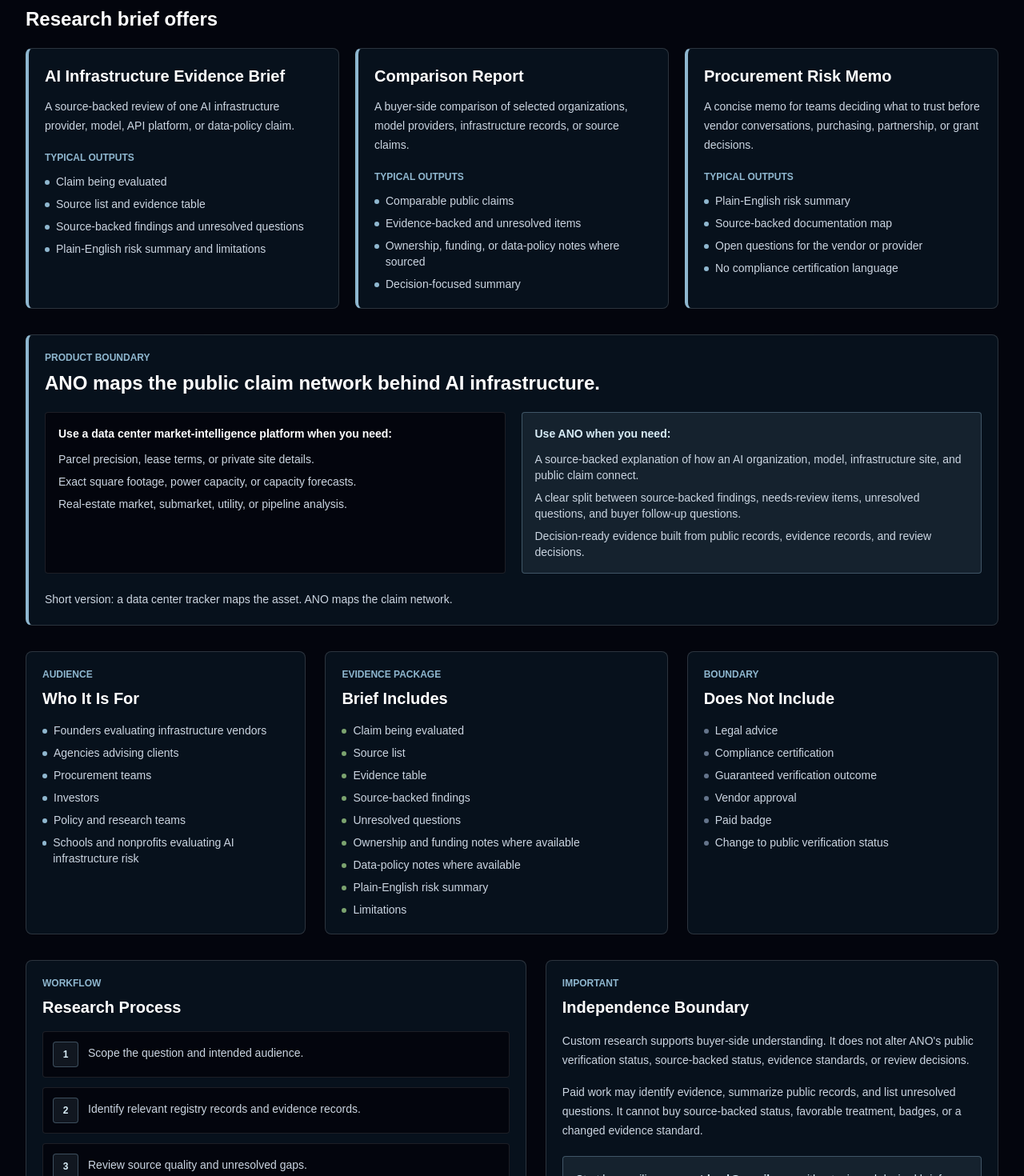
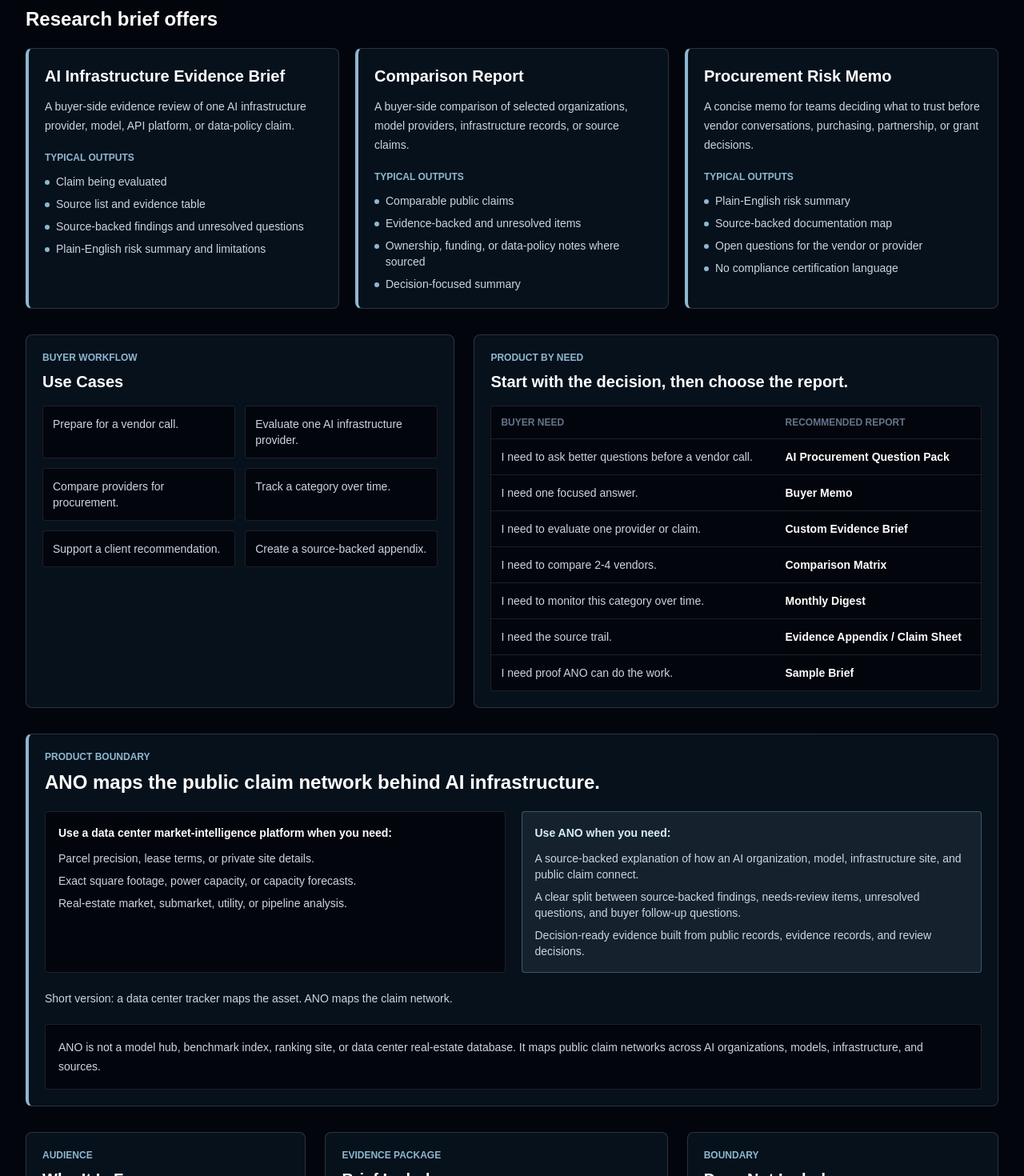
Before and after one commit to perfinitive-org/LargeLanguageObservitory, a Next.js app: page /custom-research in a window 1280 px wide. Shown: the part 620-2090 px from the top of the page at 80% size. Built offline with nearby package versions, Linux system fonts and the light colour scheme.

Commit message:
Tune buyer product copy

```diff
--- a/src/app/custom-research/page.tsx
+++ b/src/app/custom-research/page.tsx
@@ -12,7 +12,7 @@
   {
     title: "AI Infrastructure Evidence Brief",
     description:
-      "A source-backed review of one AI infrastructure provider, model, API platform, or data-policy claim.",
+      "A buyer-side evidence review of one AI infrastructure provider, model, API platform, or data-policy claim.",
     outputs: [
       "Claim being evaluated",
       "Source list and evidence table",
@@ -41,6 +41,46 @@
       "Open questions for the vendor or provider",
       "No compliance certification language"
     ]
+  }
+];
+
+const useCases = [
+  "Prepare for a vendor call.",
+  "Evaluate one AI infrastructure provider.",
+  "Compare providers for procurement.",
+  "Track a category over time.",
+  "Support a client recommendation.",
+  "Create a source-backed appendix."
+];
+
+const productsByNeed = [
+  {
+    need: "I need to ask better questions before a vendor call.",
+    report: "AI Procurement Question Pack"
+  },
+  {
+    need: "I need one focused answer.",
+    report: "Buyer Memo"
+  },
+  {
+    need: "I need to evaluate one provider or claim.",
+    report: "Custom Evidence Brief"
+  },
+  {
+    need: "I need to compare 2-4 vendors.",
+    report: "Comparison Matrix"
+  },
+  {
+    need: "I need to monitor this category over time.",
+    report: "Monthly Digest"
+  },
+  {
+    need: "I need the source trail.",
+    report: "Evidence Appendix / Claim Sheet"
+  },
+  {
+    need: "I need proof ANO can do the work.",
+    report: "Sample Brief"
   }
 ];
 
@@ -80,6 +120,42 @@
   "Review source quality and unresolved gaps.",
   "Prepare a written brief with caveats and next questions.",
   "Keep client questions separate from registry verification outcomes."
+];
+
+const assemblySteps = [
+  "Structured evidence records",
+  "Source-backed claim table",
+  "Review decision log",
+  "Human editorial pass",
+  "Buyer-facing report"
+];
+
+const proofLinks = [
+  {
+    title: "Method",
+    href: "/about",
+    description: "How the observatory defines records, evidence, and review status."
+  },
+  {
+    title: "Transparency",
+    href: "/transparency",
+    description: "Commercial boundaries, source-submission rules, and limitations."
+  },
+  {
+    title: "Sample Brief",
+    href: "/sample-brief",
+    description: "A public sample of a buyer-side evidence brief."
+  },
+  {
+    title: "Evidence Records",
+    href: "/evidence",
+    description: "Reusable evidence records linked to observables and review decisions."
+  },
+  {
+    title: "Review Decisions",
+    href: "/review-decisions",
+    description: "The static human review ledger behind status changes."
+  }
 ];
 
 const faqs = [
@@ -232,6 +308,50 @@
           </div>
         </section>
 
+        <section className="mt-8 grid gap-6 lg:grid-cols-[0.9fr_1.1fr]">
+          <Panel title="Use Cases" eyebrow="Buyer workflow">
+            <ul className="grid gap-3 text-sm text-slate-300 sm:grid-cols-2">
+              {useCases.map((item) => (
+                <li
+                  key={item}
+                  className="rounded border border-white/10 bg-[#03050d] p-3"
+                >
+                  {item}
+                </li>
+              ))}
+            </ul>
+          </Panel>
+
+          <section className="rounded-lg border border-white/15 bg-[#07111c] p-5">
+            <p className="text-xs font-semibold uppercase text-[#8fb7cf]">
+              Product by need
+            </p>
+            <h2 className="mt-2 text-xl font-semibold text-white">
+              Start with the decision, then choose the report.
+            </h2>
+            <div className="mt-4 overflow-x-auto rounded border border-white/10 bg-[#03050d]">
+              <table className="min-w-full divide-y divide-white/10 text-left text-sm">
+                <thead className="text-xs uppercase text-slate-500">
+                  <tr>
+                    <th className="px-3 py-3">Buyer need</th>
+                    <th className="px-3 py-3">Recommended report</th>
+                  </tr>
+                </thead>
+                <tbody className="divide-y divide-white/10 text-slate-300">
+                  {productsByNeed.map((row) => (
+                    <tr key={row.need}>
+                      <td className="px-3 py-3">{row.need}</td>
+                      <td className="px-3 py-3 font-semibold text-white">
+                        {row.report}
+                      </td>
+                    </tr>
+                  ))}
+                </tbody>
+              </table>
+            </div>
+          </section>
+        </section>
+
         <section className="mt-8 rounded-lg border border-l-4 border-white/15 border-l-[#8fb7cf] bg-[#07111c] p-5">
           <p className="text-xs font-semibold uppercase text-[#8fb7cf]">
             Product boundary
@@ -274,6 +394,11 @@
             Short version: a data center tracker maps the asset. ANO maps the
             claim network.
           </p>
+          <div className="mt-5 rounded border border-white/10 bg-[#03050d] p-4 text-sm leading-6 text-slate-300">
+            ANO is not a model hub, benchmark index, ranking site, or data
+            center real-estate database. It maps public claim networks across
+            AI organizations, models, infrastructure, and sources.
+          </div>
         </section>
 
         <section className="mt-8 grid gap-6 lg:grid-cols-[0.9fr_1.1fr_1fr]">
@@ -330,14 +455,19 @@
 
           <Panel title="Independence Boundary" eyebrow="Important">
             <p className="text-sm leading-6 text-slate-300">
-              Custom research supports buyer-side understanding. It does not
-              alter ANO&apos;s public verification status, source-backed status,
-              evidence standards, or review decisions.
+              ANO reports are buyer-side research support. They are not legal
+              advice, compliance certification, official approval, vendor
+              endorsement, rankings, or verification badges.
+            </p>
+            <p className="mt-4 text-sm leading-6 text-slate-300">
+              Payment for custom research does not alter ANO&apos;s public
+              verification status, source-backed status, evidence standards,
+              review decisions, or inclusion criteria.
             </p>
             <p className="mt-4 text-sm leading-6 text-slate-300">
               Paid work may identify evidence, summarize public records, and
-              list unresolved questions. It cannot buy source-backed status,
-              favorable treatment, badges, or a changed evidence standard.
+              list unresolved questions. It cannot buy favorable treatment,
+              badges, or a changed evidence standard.
             </p>
             <div className="mt-5 rounded border border-[#8fb7cf]/35 bg-[#8fb7cf]/10 p-4 text-sm leading-6 text-[#d8edf8]">
               Start by emailing{" "}
@@ -347,6 +477,63 @@
               with a topic and desired brief type.
             </div>
           </Panel>
+        </section>
+
+        <section className="mt-8 grid gap-6 lg:grid-cols-[1fr_0.95fr]">
+          <Panel title="How Reports Are Assembled" eyebrow="Evidence packaging">
+            <div className="grid gap-3 text-sm text-slate-300">
+              {assemblySteps.map((step, index) => (
+                <div
+                  key={step}
+                  className="grid grid-cols-[32px_1fr] gap-3 rounded border border-white/10 bg-[#03050d] p-3"
+                >
+                  <span className="flex h-8 w-8 items-center justify-center rounded border border-[#8fb7cf]/35 bg-[#8fb7cf]/10 text-xs font-semibold text-[#d8edf8]">
+                    {index + 1}
+                  </span>
+                  <span className="pt-1">{step}</span>
+                </div>
+              ))}
+            </div>
+            <p className="mt-4 text-sm leading-6 text-slate-300">
+              Public evidence records create the trust layer. Reports package
+              that same evidence into a decision artifact for a specific buyer
+              workflow.
+            </p>
+          </Panel>
+
+          <Panel title="Public Proof Links" eyebrow="Trust spine">
+            <div className="grid gap-3">
+              {proofLinks.map((link) => (
+                <Link
+                  key={link.href}
+                  href={link.href}
+                  className="rounded border border-white/10 bg-[#03050d] p-3 transition hover:border-[#8fb7cf]/60"
+                >
+                  <p className="text-sm font-semibold text-white">
+                    {link.title}
+                  </p>
+                  <p className="mt-1 text-sm leading-6 text-slate-300">
+                    {link.description}
+                  </p>
+                </Link>
+              ))}
+            </div>
+          </Panel>
+        </section>
+
+        <section className="mt-8 rounded-lg border border-white/15 bg-[#07111c] p-5">
+          <p className="text-xs font-semibold uppercase text-[#8fb7cf]">
+            Later data products
+          </p>
+          <h2 className="mt-2 text-xl font-semibold text-white">
+            Evidence exports come after manual demand is proven.
+          </h2>
+          <p className="mt-4 text-sm leading-6 text-slate-300">
+            Future products may include source inventories, claim sheets,
+            evidence appendices, review-decision logs, recurring evidence
+            digests, and structured exports. They are not checkout products in
+            this MVP checkpoint.
+          </p>
         </section>
 
         <section className="mt-8">
```
